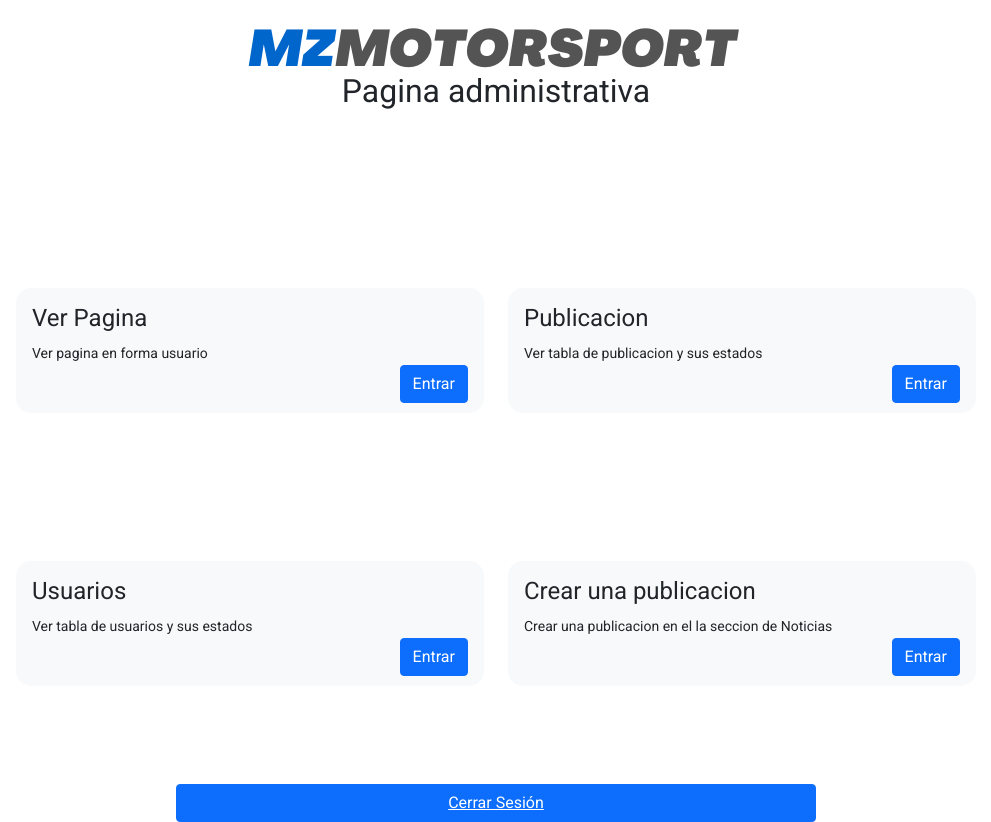
After one commit to DrimTech/Mz-MotorSport, a PHP site: page /admin/indexadmin.html in a window 1280 px wide. The commit adds this page. Shown: the whole page, without its empty margins (144-1135 px from the left). Run offline with PHP 8.4, Linux system fonts and the light colour scheme.

Commit message:
1ra parte Administrativa

```diff
--- a/AutoVentana.html
+++ b/AutoVentana.html
@@ -15,7 +15,7 @@
         <nav class="nav_hero">
             <div class="container nav_container">
               <div class="logo">
-                <h2 class="logo_name">Mz MotorSports</h2>
+                <img class="logo_name" src="assets/img/MZMOTORSPORTLOGO.png" alt="">
               </div>
             <ul class="links">
               <li class="link-menu-items"><a href="index.html" class="link">Inicio</a></li>
--- a/Cauto.html
+++ b/Cauto.html
@@ -14,7 +14,7 @@
     <nav class="nav_hero">
       <div class="container nav_container">
         <div class="logo">
-          <h2 class="logo_name">Mz MotorSports</h2>
+          <img class="logo_name" src="assets/img/MZMOTORSPORTLOGO.png" alt="">
         </div>
         <ul class="links">
           <li class="link-menu-items"><a href="index.html" class="link">Inicio</a></li>
--- a/Vauto.html
+++ b/Vauto.html
@@ -15,7 +15,7 @@
     <nav class="nav_hero">
       <div class="container nav_container">
         <div class="logo">
-          <h2 class="logo_name">Mz MotorSports</h2>
+          <img class="logo_name" src="assets/img/MZMOTORSPORTLOGO.png" alt="">
         </div>
         <ul class="links">
           <li class="link-menu-items"><a href="index.html" class="link">Inicio</a></li>
--- /dev/null
+++ b/admin/indexadmin.html
@@ -0,0 +1,70 @@
+<!DOCTYPE html>
+<html lang="en" style="color: var(--blue);">
+
+<head>
+    <meta charset="UTF-8">
+  <meta http-equiv="X-UA-Compatible" content="IE=edge">
+  <meta name="viewport" content="width=device-width, initial-scale=1.0">
+  <link href='https://unpkg.com/boxicons@2.0.9/css/boxicons.min.css' rel='stylesheet'>
+  <link href="https://cdn.jsdelivr.net/npm/bootstrap@5.1.3/dist/css/bootstrap.min.css" rel="stylesheet" integrity="sha384-1BmE4kWBq78iYhFldvKuhfTAU6auU8tT94WrHftjDbrCEXSU1oBoqyl2QvZ6jIW3" crossorigin="anonymous">
+
+   <link rel="stylesheet" href="/css/styles.css">
+  <title>MzMotorSport/Admin Page</title>
+</head><!--Título de pestaña, importaciones y conexiones-->
+
+<body>
+    <br>
+    <div class="position-relative">
+        <div class="position-absolute top-50 start-50 translate-middle"><a href="indexadmin.html"><img src="../assets/img/MZMOTORSPORTLOGO.png" alt=""></a></div>
+      </div>
+      <br><br>
+      <h2><center>Pagina administrativa</center></h2>
+      <br><br><br>
+<!-- Comienza dashboard -->
+    <section class="container mt-5 w-75">
+    <div class="row">
+     <div class="col">
+       <div class="p-3 pb-5 bg-light " style="border-radius: 15px;">
+         <h4>Ver Pagina</h4>
+         <small>Ver pagina en forma usuario</small><br>
+         <a href="../index.html" class="btn btn-primary float-end">Entrar</a>
+        </div>
+      </div>
+      <div class="col">
+       <div class="p-3 pb-5 bg-light" style="border-radius: 15px;">
+         <h4>Publicacion</h4>
+         <small>Ver tabla de publicacion y sus estados</small><br>
+         <a href="PagPublicaciones.html" class="btn btn-primary float-end">Entrar</a>
+        </div>
+      </div>
+    </div>
+ </section>
+
+ <section class="container mt-5 w-75">
+    <div class="row">
+     <div class="col">
+       <div class="p-3 pb-5 bg-light " style="border-radius: 15px;">
+         <h4>Usuarios</h4>
+         <small>Ver tabla de usuarios y sus estados</small><br>
+         <a href="PagUsers.html" class="btn btn-primary float-end">Entrar</a>
+        </div>
+      </div>
+      <div class="col">
+       <div class="p-3 pb-5 bg-light " style="border-radius: 15px;">
+         <h4>Crear una publicacion</h4>
+         <small>Crear una publicacion en el la seccion de Noticias</small><br>
+         <a href="" class="btn btn-primary float-end">Entrar</a>
+        </div>
+      </div>
+    </div>
+ </section>
+<!-- Termina dashboard -->
+
+ <br><br>
+
+ <div class="d-grid gap-2 col-6 mx-auto ">
+  <button class="btn btn-primary" type="button" ><a href="../cerrar_sesion.php" style="color:rgb(255, 255, 255);">Cerrar Sesión</button></a> <!-- Botón para cerrar sesión -->
+</div> <!--Cuerpo del blog, publicaciones más recientes, redes sociales, footer, etc.-->
+
+</body><!--Cuerpo de la página-->
+</html>
--- a/css/styles.css
+++ b/css/styles.css
@@ -67,7 +67,8 @@ body{
 }
 
 .logo_name{
-    font-size: 24px;
+    width: 300px;
+    height: 300px;
 }
 
 .link-menu-items{
--- a/index.html
+++ b/index.html
@@ -14,7 +14,7 @@
     <nav class="nav_hero">
       <div class="container nav_container">
         <div class="logo">
-          <h2 class="logo_name">Mz MotorSports</h2>
+          <img class="logo_name" src="assets/img/MZMOTORSPORTLOGO.png" alt="">
         </div>
         <ul class="links">
           <li class="link-menu-items"><a href="index.html" class="link">Inicio</a></li>
```
Also changed, not shown: admin/PagPublicaciones.html (added, +43 -0 lines), admin/PagUsers.html (added, +44 -0 lines), assets/img/MZMOTORSPORTLOGO.png (added).
